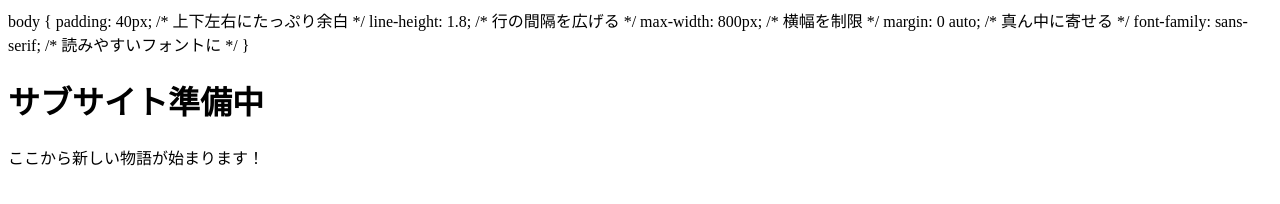
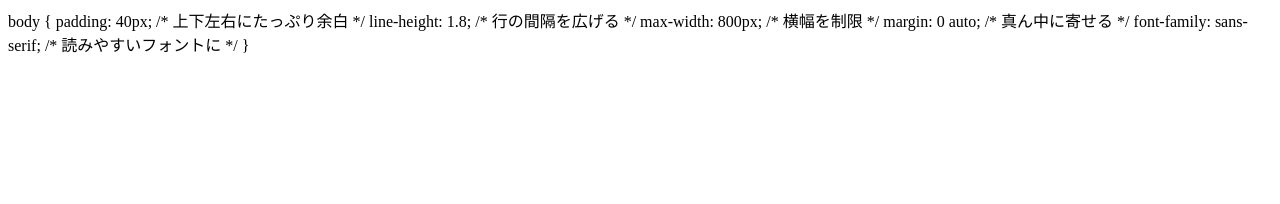
Before and after one commit to sshankou751-oss/ehon-sub, a plain HTML site: page index.html in a window 1280 px wide. Drawn offline with Linux system fonts and the light colour scheme.

Commit message:
Update index.html

```diff
--- a/index.html
+++ b/index.html
@@ -4,5 +4,4 @@ body {
     max-width: 800px;   /* 横幅を制限 */
     margin: 0 auto;     /* 真ん中に寄せる */
     font-family: sans-serif; /* 読みやすいフォントに */
-}<h1>サブサイト準備中</h1>
-<p>ここから新しい物語が始まります！</p>
+}
```
